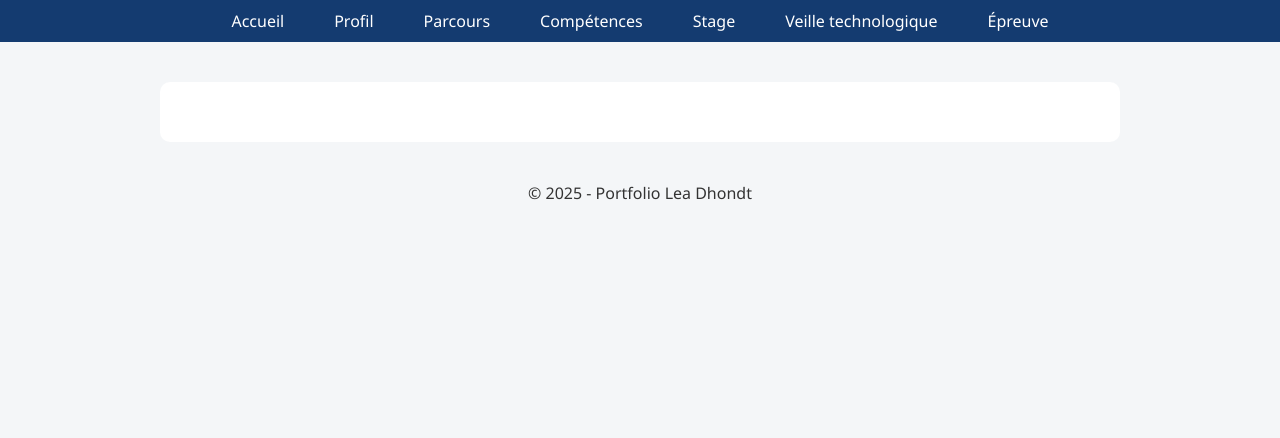
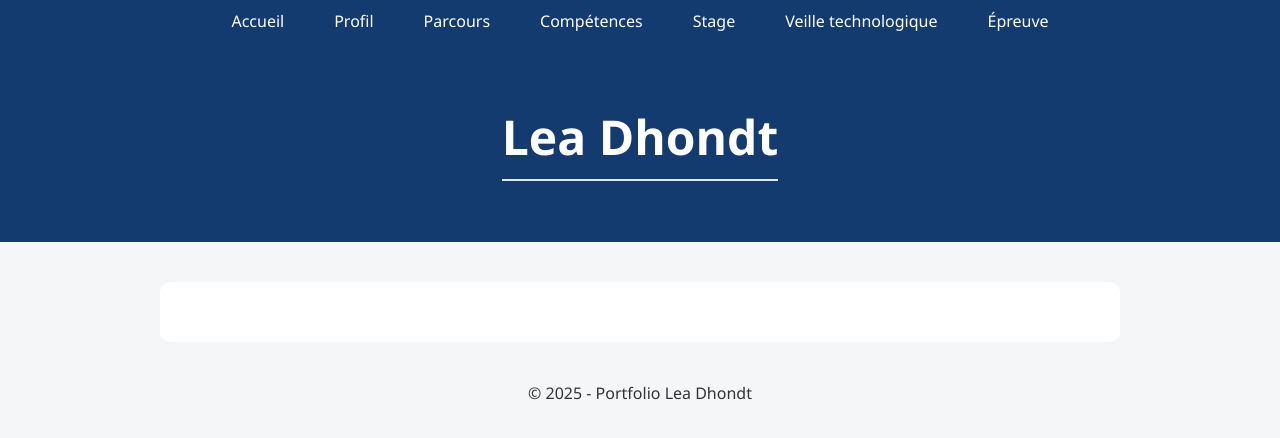
Before and after one commit to L-dhondt/Portfolio, a plain HTML site: page profil.html in a window 1280 px wide. Drawn offline with Linux system fonts and the light colour scheme.

Commit message:
profil.html

```diff
--- a/profil.html
+++ b/profil.html
@@ -18,6 +18,11 @@
         <li><a href="epreuve.html">Épreuve</a></li>
     </ul>
 </nav>
+<div class="row">
+  <div class="header-accueil">
+    <h1 style="color:white;">Lea Dhondt</h1>
+  </div>
+</div>
 
 <section>
 </section>
```
